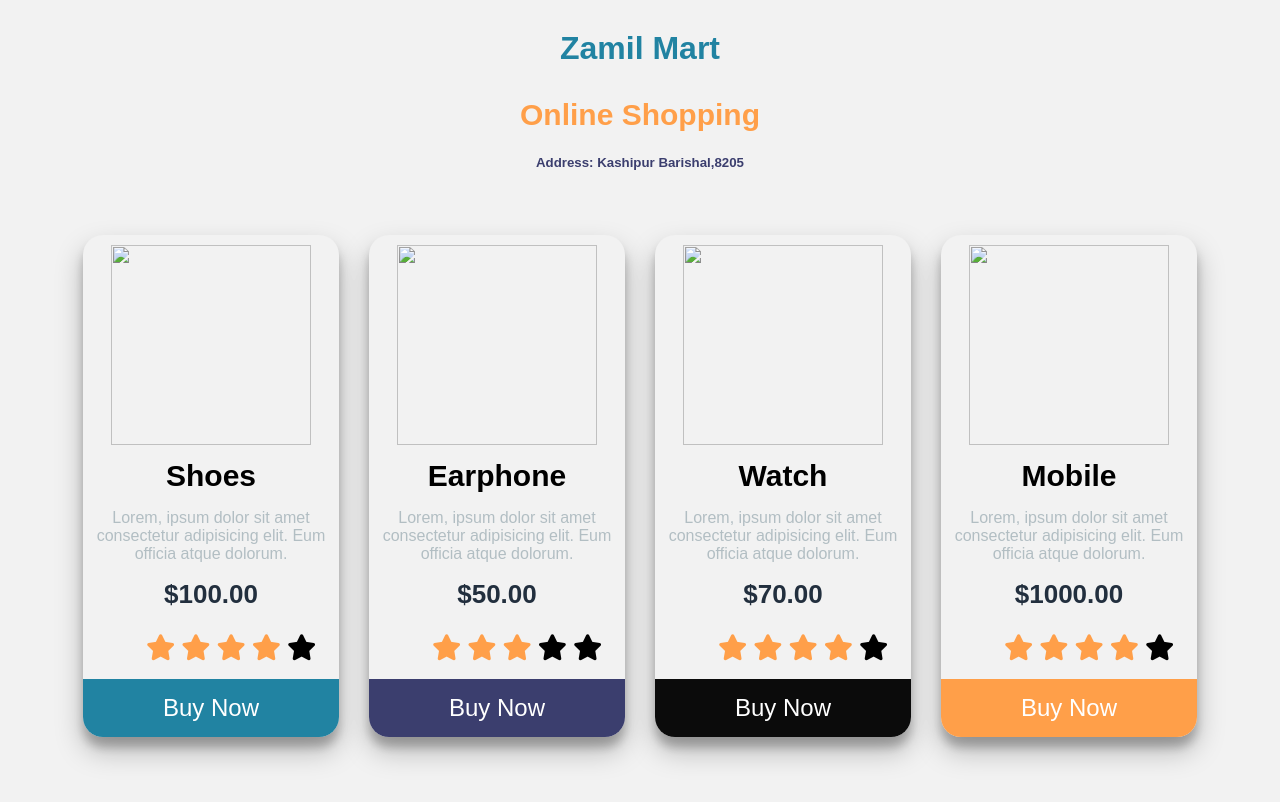
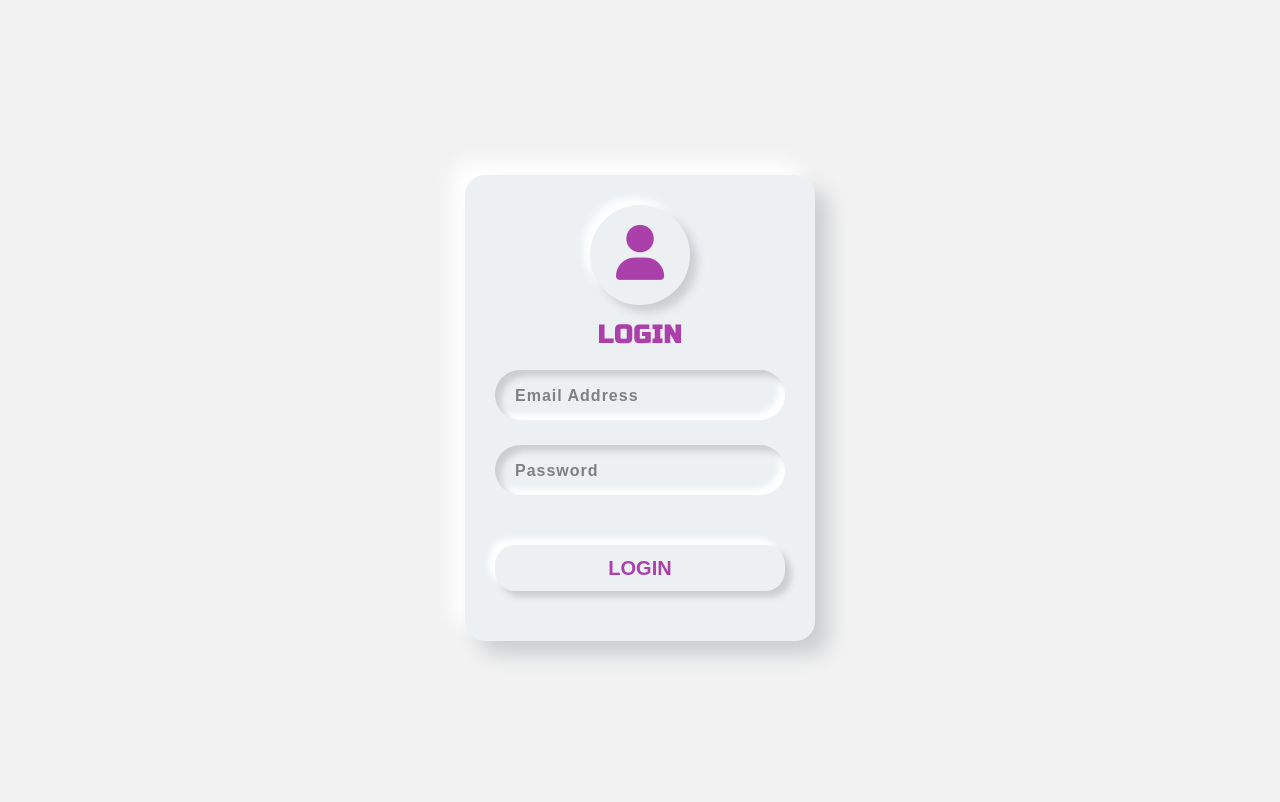
Before and after one commit to zamiulislam22/web21, a plain HTML site: page index.html in a window 1280 px wide. Drawn offline with Linux system fonts and the light colour scheme.

Commit message:
Add files via upload

```diff
--- a/index.html
+++ b/index.html
@@ -7,76 +7,20 @@
     <title>Document</title>
     <link rel="stylesheet" href="style.css">
     <link rel="stylesheet" href="https://cdnjs.cloudflare.com/ajax/libs/font-awesome/6.0.0/css/all.min.css" integrity="sha512-9usAa10IRO0HhonpyAIVpjrylPvoDwiPUiKdWk5t3PyolY1cOd4DSE0Ga+ri4AuTroPR5aQvXU9xC6qOPnzFeg==" crossorigin="anonymous" referrerpolicy="no-referrer" />
+    <link href="https://fonts.googleapis.com/css2?family=Lato:ital,wght@0,100;0,300;0,400;0,700;0,900;1,100;1,300;1,400;1,700;1,900&family=Russo+One&display=swap" rel="stylesheet">
+
+
 </head>
 <body>
-    <div>
+    <div class="container">
+        <form>
+            <div class="form-icon"><i class="fa fa-user"></i></i></div>
+            <h3 class="title">Login</h3>
+            <input class="form-control" type="email" placeholder="Email Address">
+            <input class="form-control" type="password" placeholder="Password">
+            <button type="button" class="btn">Login</button>
 
-        <h1 class="header">Zamil Mart</h1>
-        <h3 class="header2">Online Shopping</h3>
-        <h5 class="add">Address: Kashipur Barishal,8205</h5>
-
-    </div>
-    <div class="gallery">
-
-        <div class="content">
-            <img src="./index.jpg">
-            <h3>Shoes</h3>
-            <p>Lorem, ipsum dolor sit amet consectetur adipisicing elit. Eum officia atque dolorum.</p>
-            <h6>$100.00</h6>
-            <ul>
-                <li><i class="fa fa-star checked"></i></li>
-                <li><i class="fa fa-star checked"></i></li>
-                <li><i class="fa fa-star checked"></i></li>
-                <li><i class="fa fa-star checked"></i></li>
-                <li><i class="fa fa-star"></i></li>
-            </ul>
-            <button class="buy-1">Buy Now</button>
-        </div>
-        <div class="content">
-            <img src="./images.jpg">
-            <h3>Earphone</h3>
-            <p>Lorem, ipsum dolor sit amet consectetur adipisicing elit. Eum officia atque dolorum.</p>
-            <h6>$50.00</h6>
-            <ul>
-                <li><i class="fa fa-star checked"></i></li>
-                <li><i class="fa fa-star checked"></i></li>
-                <li><i class="fa fa-star checked"></i></li>
-                <li><i class="fa fa-star"></i></li>
-                <li><i class="fa fa-star"></i></li>
-            </ul>
-            <button class="buy-2">Buy Now</button>
-        </div>
-        <div class="content">
-            <img src="./watch.jpg">
-            <h3>Watch</h3>
-            <p>Lorem, ipsum dolor sit amet consectetur adipisicing elit. Eum officia atque dolorum.</p>
-            <h6>$70.00</h6>
-            <ul>
-                <li><i class="fa fa-star checked"></i></li>
-                <li><i class="fa fa-star checked"></i></li>
-                <li><i class="fa fa-star checked"></i></li>
-                <li><i class="fa fa-star checked"></i></li>
-                <li><i class="fa fa-star"></i></li>
-            </ul>
-            <button class="buy-3">Buy Now</button>
-        </div>
-        <div class="content">
-            <img src="./mobile.jpg">
-            <h3>Mobile</h3>
-            <p>Lorem, ipsum dolor sit amet consectetur adipisicing elit. Eum officia atque dolorum.</p>
-            <h6>$1000.00</h6>
-            <ul>
-                <li><i class="fa fa-star checked"></i></li>
-                <li><i class="fa fa-star checked"></i></li>
-                <li><i class="fa fa-star checked"></i></li>
-                <li><i class="fa fa-star checked"></i></li>
-                <li><i class="fa fa-star"></i></li>
-            </ul>
-            <button class="buy-4">Buy Now</button>
-        </div>
-
-
-
+        </form>
     </div>
 </body>
 </html>
--- a/style.css
+++ b/style.css
@@ -1,139 +1,88 @@
-body {
-    margin: 0;
-    font-family: sans-serif;
-    background: #f2f2f2;
+* {
+    box-sizing: border-box;
 }
 
-h3 {
-    text-align: center;
-    font-size: 30px;
-    margin: 0;
-    padding-top: 10px;
+body {
+    justify-content: center;
+    align-items: center;
+    display: flex;
+    height: 100vh;
+    background: #f2f2f2;
+    font-family: 'Russo One', sans-serif;
 }
 
-a {
-    text-decoration: none;
+.container {
+    background: #ecf0f3;
+    padding: 30px;
+    border-radius: 20px;
+    width: 350px;
+    box-shadow: 14px 14px 20px #cbced1, -14px -14px 20px white;
 }
 
-.gallery {
-    display: flex;
-    flex-wrap: wrap;
-    width: 100%;
-    justify-content: center;
-    align-items: center;
-    margin: 50px 0;
+
+.form-icon {
+    color: #ac40ab;
+    font-size: 55px;
+    text-align: center;
+    line-height: 100px;
+    width: 100px;
+    height: 100px;
+    margin: 0 auto 15px;
+    border-radius: 50px;
+    box-shadow: 7px 7px 10px #cbced1, -7px -7px 10px #fff;
 }
 
-.content {
-    width: 20%;
-    margin: 15px;
-    box-sizing: border-box;
-    float: left;
+.title {
+    color: #ac40ab;
+    font-size: 25px;
+    font-weight: 700;
+    text-transform: uppercase;
+    letter-spacing: 1px;
     text-align: center;
-    border-radius: 20px;
-    cursor: pointer;
-    padding-top: 10px;
-    box-shadow: 0 14px 28px rgba(0, 0, 0, 0.25),
-        0 10px 10px rgba(0, 0, 0, 0.22);
-    transition: .4s;
-    background: #f2f2f2;
+    margin: 0;
+    padding: 0;
+    margin-bottom: 20px;
 }
 
-.content:hover {
-    box-shadow: 0 3px 6px rgba(0, 0, 0, 0.16),
-        0 3px 6px rgba(0, 0, 0, 0.23);
-    transform: translate(0px, -8px);
+.container .form-control {
+    color: #333;
+    background: #ecf0f3;
+    font-size: 15px;
+    height: 50px;
+    padding: 20px;
+    letter-spacing: 1px;
+    border: none;
+    border-radius: 50px;
+    box-shadow: inset 6px 6px 6px #cbced1, inset -6px -6px 6px #fff;
+    display: inline-block;
+    transition: all 0.3s ease 0s;
+    width: 100%;
+    margin: 0 0 25px;
+    outline: none;
 }
 
-img {
-    width: 200px;
-    height: 200px;
-    text-align: center;
-    margin: 0 auto;
+::placeholder {
+    color: #808080;
+    font-size: 16px;
+    font-weight: bold;
 }
 
-p {
-    text-align: center;
-    color: #b2bec3;
-    padding-top: 0 8px;
+.btn {
+    color: #ac40ab;
+    background: #ecf0f3;
+    font-size: 20px;
+    font-weight: bold;
+    text-transform: uppercase;
+    width: 100%;
+    padding: 12px 15px 11px;
+    border-radius: 20px;
+    border: none;
+    box-shadow: 6px 6px 6px #cbced1, -6px -6px 6px #fff;
+    transition: all 0.5s ease 0s;
+    margin: 25px 0 20px;
+    cursor: pointer;
 }
 
-h6 {
-    font-size: 26px;
-    text-align: center;
-    color: #222f3e;
-    margin: 0;
+.btn:hover {
+    color: orange;
 }
-
-ul {
-    list-style: none;
-    display: flex;
-    justify-content: center;
-    align-items: center;
-    padding-top: 0;
-}
-
-li {
-    padding-top: 5px;
-}
-
-.fa {
-    font-size: 26px;
-    transition: .4s;
-    margin: 3px;
-}
-
-.checked {
-    color: #ff9f49;
-}
-
-.fa:hover {
-    transform: scale(1.3);
-    transition: .6s;
-}
-
-button {
-    text-align: center;
-    font-size: 24px;
-    color: #fff;
-    width: 100%;
-    padding: 15px;
-    border: 0;
-    outline: none;
-    cursor: pointer;
-    border-bottom-right-radius: 20px;
-    border-bottom-left-radius: 20px;
-}
-
-.buy-1 {
-    background: #2183a2;
-}
-
-.buy-2 {
-    background: #3b3e6e;
-}
-
-.buy-3 {
-    background: #0b0b0b;
-}
-
-.buy-4 {
-    background: #ff9f49;
-}
-
-.header {
-    margin-top: 30px;
-    text-align: center;
-    justify-content: center;
-    color: #2183a2;
-}
-
-.add {
-    text-align: center;
-    justify-content: center;
-    color: #3b3e6e;
-}
-
-.header2 {
-    color: #ff9f49;
-}
```
